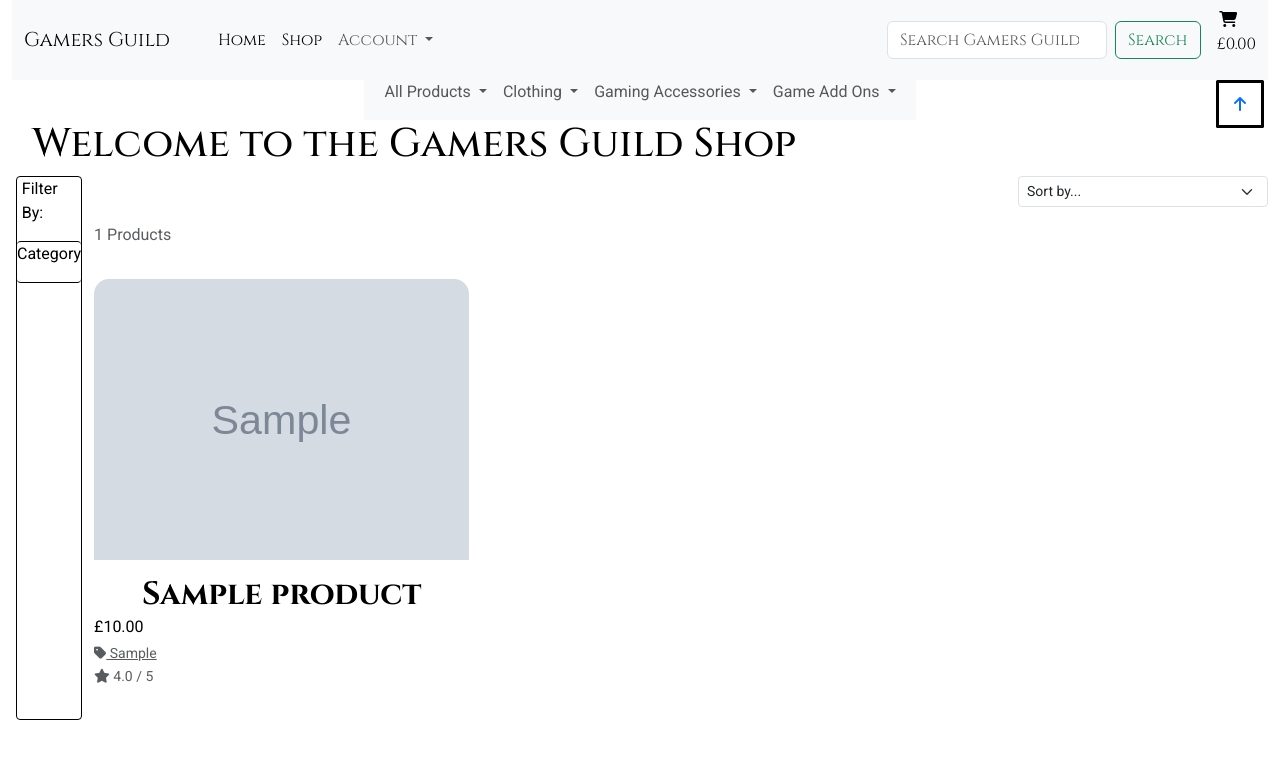
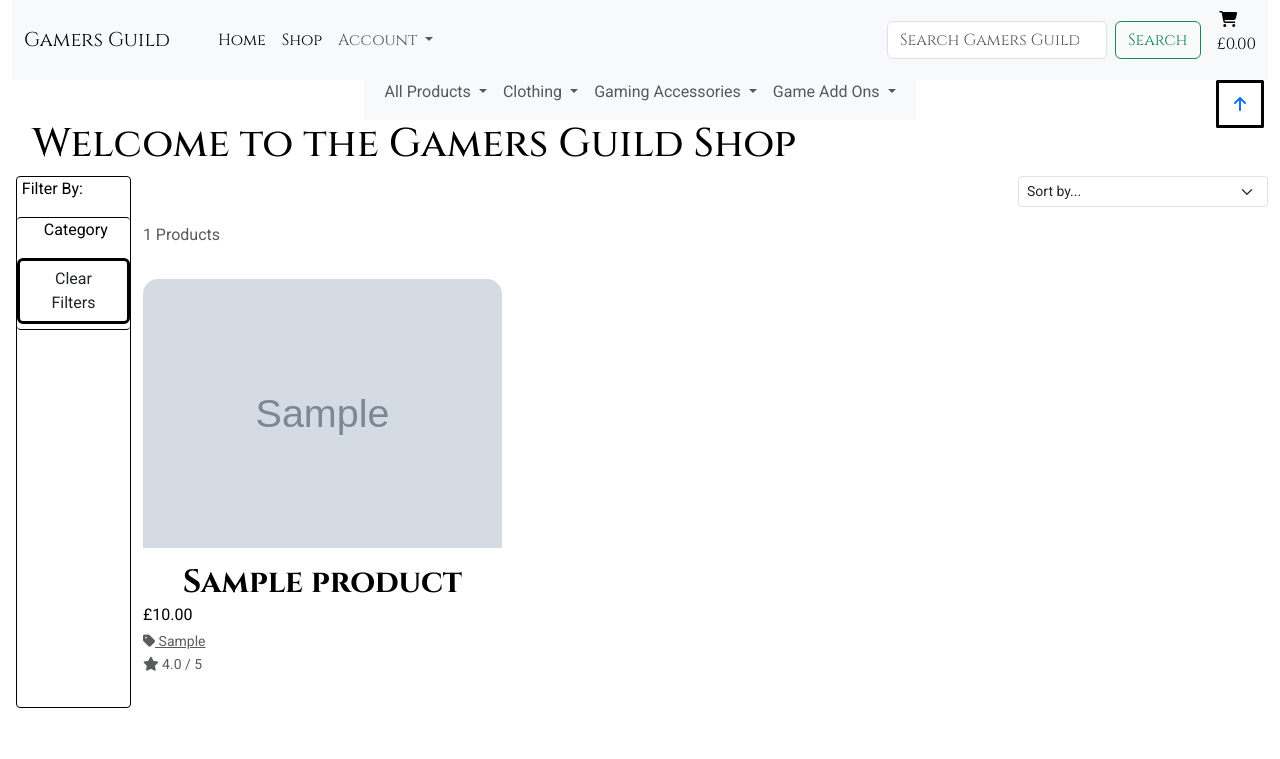
Before and after one commit to Lyd-W/gamers-guild, a Django app: page /shop/ in a window 1280 px wide. Shown: the top 759 px of the page. Run offline with Django 4.2, Linux system fonts and the light colour scheme; tables that the repository leaves empty hold one stand-in row (values such as "Sample post"); grey boxes marked "Sample" are stand-in pictures; parts of the project's set-up code (start-up, migrations or seed data) failed here and were passed over; some libraries are stand-ins or nearby versions.

Commit message:
Update sidebar filter to allow multiselect and clear filters

```diff
--- a/shop/templates/shop/shop.html
+++ b/shop/templates/shop/shop.html
@@ -22,26 +22,26 @@
 
   <div data-sticky-sidebar class='filter-sidebar'>
     <p class='filter-header'> Filter By: </p>
-
     <div class="filter-wrapper">
       <p class='categories-header'> Category </p>
 
-      {% for category in categories %}
-        <a class="category-badge text-decoration-none"
-           href="{% url 'shop' %}?category={{ category.type|urlencode }}">
-
-          <span class="p-2 badge
-            {% if current_categories and category.type in current_categories %}
-              bg-dark text-white
-            {% else %}
-              bg-white text-black
-            {% endif %}
-            rounded-0 border border-dark">
-
-            {{ category.readable_type|default:category.type }}
-          </span>
-        </a>
-      {% endfor %}
+      <form method="GET" action="{% url 'shop' %}">
+        {% for category in categories %}
+          <div class='category-badge'>
+            <label>
+              <input
+                type="checkbox"
+                name="category"
+                value="{{ category.type }}"
+                onchange=this.form.submit()
+                {% if category.type in current_categories %}checked{% endif %}
+              >
+              {{ category.readable_type|default:category.type }}
+            </label>
+          </div>
+        {% endfor %}
+      </form>
+      <a href="{% url 'shop' %}" class="btn clear-filters-btn">Clear Filters</a>
     </div>
   </div>
 
--- a/shop/views.py
+++ b/shop/views.py
@@ -28,8 +28,9 @@ def all_products(request):
         products = products.filter(queries)
 
     if 'category' in request.GET:
-        selected_categories = request.GET['category'].split(',')
+        selected_categories = request.GET.getlist('category')
 
+    if selected_categories:
         categories = Category.objects.filter(type__in=selected_categories)
 
         expanded_categories = []
@@ -45,6 +46,8 @@ def all_products(request):
         selected_categories = expanded_categories
 
         products = products.filter(category__type__in=selected_categories)
+
+        selected_categories = selected_categories
 
     if 'sort' in request.GET:
         sortkey = request.GET['sort']
--- a/static/css/base.css
+++ b/static/css/base.css
@@ -41,13 +41,17 @@ h1, header, .card-title {
   margin-left: 1rem;
   border: 0.1rem solid black;
   border-radius: 0.25rem;
+  width: 10%
 }
 
-.filter-header {
+.filter-header, .categories-header {
   padding-left: 0.3rem;
 }
 
 .filter-wrapper {
+  display:flex;
+  flex-wrap: wrap;
+  justify-content: center;
   border-top: 0.1rem solid black;
   border-bottom:  0.1rem solid black;
   border-radius: 0.25rem;
@@ -56,6 +60,12 @@ h1, header, .card-title {
 .category-badge {
 display: block;
 padding: 0.3rem;
+}
+
+.clear-filters-btn {
+  border: black solid;
+  display: flex;
+  margin-bottom: 0.3rem;
 }
 
 .btt-btn {
```
